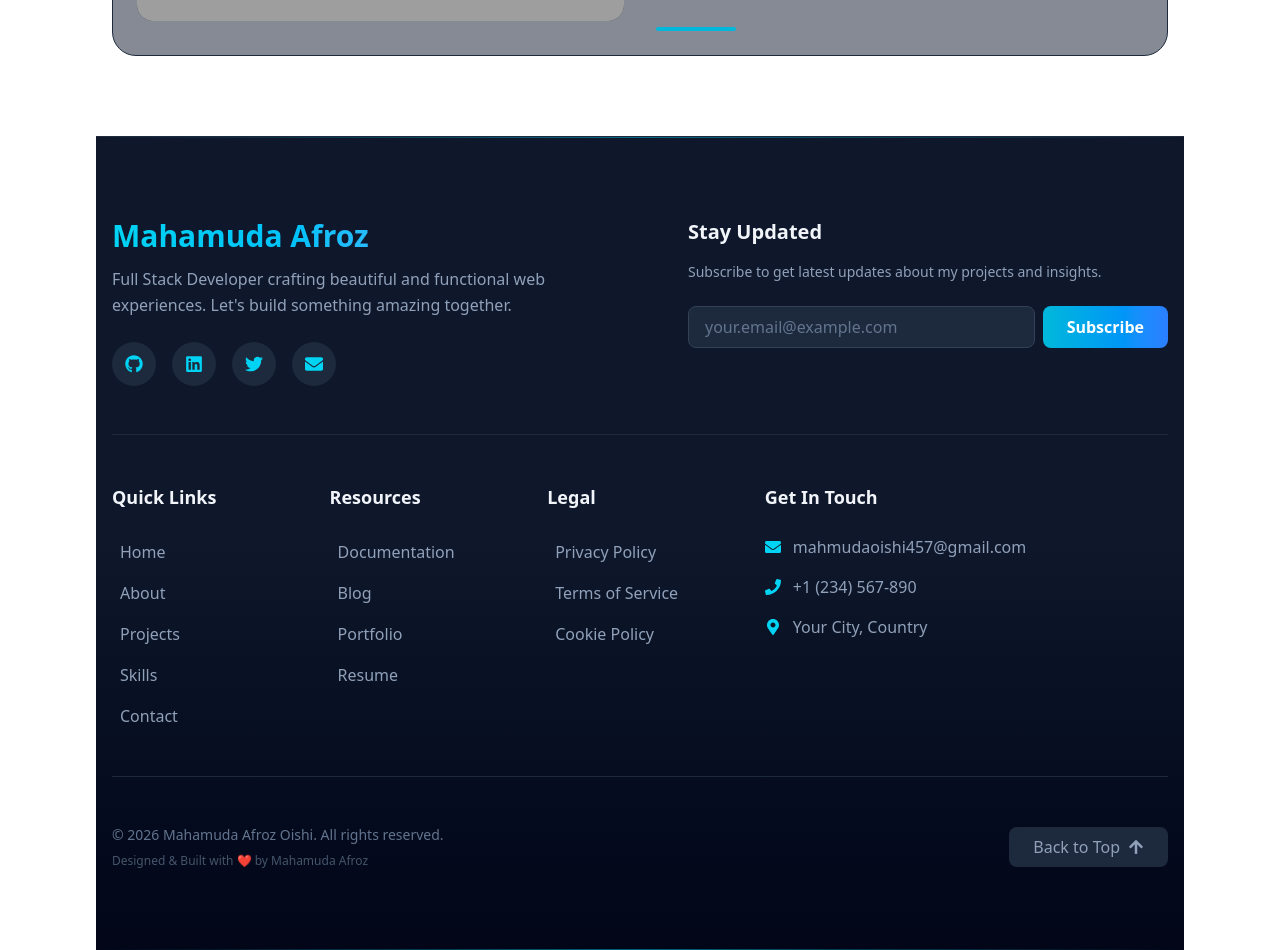
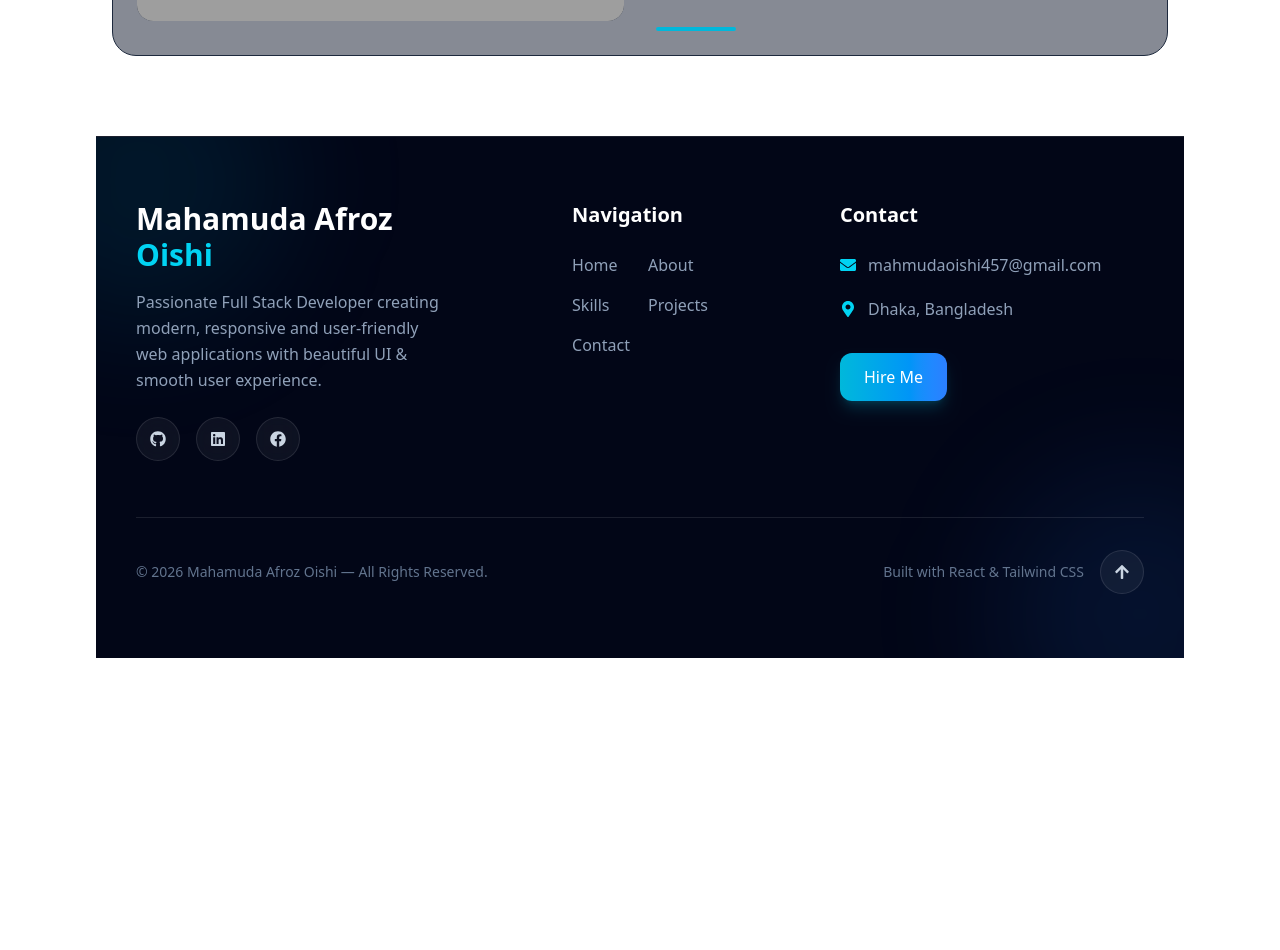
Before and after one commit to Oishi106/portfolio, a React (Vite) app: page / in a window 1280 px wide. Shown: the part 4700-5650 px from the top of the page. After the commit the page ends 5358 px from the top, so only its background shows below. Built offline with nearby package versions, Linux system fonts and the light colour scheme; grey boxes are pictures that could not be loaded.

Commit message:
updated footer

```diff
--- a/src/Components/Footer.jsx
+++ b/src/Components/Footer.jsx
@@ -1,270 +1,184 @@
-import React, { useState } from 'react';
-import { motion } from 'framer-motion';
-import { FaGithub, FaLinkedin, FaTwitter, FaEnvelope, FaArrowUp, FaPhone, FaMapMarkerAlt } from 'react-icons/fa';
+import React from "react";
+import { motion } from "framer-motion";
+import {
+  FaGithub,
+  FaLinkedin,
+  FaFacebook,
+  FaArrowUp,
+  FaEnvelope,
+  FaMapMarkerAlt,
+} from "react-icons/fa";
 
 const Footer = () => {
-  const [email, setEmail] = useState('');
-  const [subscribed, setSubscribed] = useState(false);
-
-  const handleSubscribe = (e) => {
-    e.preventDefault();
-    if (email) {
-      setSubscribed(true);
-      setEmail('');
-      setTimeout(() => setSubscribed(false), 3000);
-    }
-  };
-
-  const scrollToTop = () => {
-    window.scrollTo({ top: 0, behavior: 'smooth' });
-  };
+  const currentYear = new Date().getFullYear();
 
   const socialLinks = [
-    { icon: FaGithub, href: 'https://github.com/Oishi106', label: 'GitHub', color: 'hover:text-white' },
-    { icon: FaLinkedin, href: 'https://www.linkedin.com/in/mahmuda-afroz-/', label: 'LinkedIn', color: 'hover:text-blue-400' },
-    { icon: FaTwitter, href: '#', label: 'Twitter', color: 'hover:text-sky-400' },
-    { icon: FaEnvelope, href: 'mailto:mahmudaoishi457@gmail.com', label: 'Email', color: 'hover:text-red-400' }
+    {
+      icon: FaGithub,
+      link: "https://github.com/Oishi106",
+    },
+    {
+      icon: FaLinkedin,
+      link: "https://www.linkedin.com/in/mahmuda-afroz-/",
+    },
+    {
+      icon: FaFacebook,
+      link: "https://facebook.com",
+    },
   ];
 
-  const quickLinks = ['Home', 'About', 'Projects', 'Skills', 'Contact'];
-  const resources = ['Documentation', 'Blog', 'Portfolio', 'Resume'];
-  const legal = ['Privacy Policy', 'Terms of Service', 'Cookie Policy'];
+  const navLinks = [
+    { name: "Home", href: "#home" },
+    { name: "About", href: "#about" },
+    { name: "Skills", href: "#skills" },
+    { name: "Projects", href: "#projects" },
+    { name: "Contact", href: "#contact" },
+  ];
 
-  const containerVariants = {
-    hidden: { opacity: 0 },
-    visible: {
-      opacity: 1,
-      transition: { staggerChildren: 0.1, delayChildren: 0.2 }
-    }
-  };
-
-  const itemVariants = {
-    hidden: { opacity: 0, y: 20 },
-    visible: { opacity: 1, y: 0, transition: { duration: 0.5 } }
+  const scrollTop = () => {
+    window.scrollTo({
+      top: 0,
+      behavior: "smooth",
+    });
   };
 
   return (
-    <motion.footer
-      initial={{ opacity: 0 }}
-      whileInView={{ opacity: 1 }}
-      viewport={{ once: false }}
-      transition={{ duration: 0.6 }}
-      className="w-full bg-gradient-to-b from-slate-900 via-slate-900 to-slate-950 border-t border-slate-800 text-slate-300"
+    <footer className="relative overflow-hidden bg-[#020617] border-t border-white/10">
+      {/* Background Glow */}
+      <div className="absolute top-0 left-0 w-full h-full">
+        <div className="absolute w-72 h-72 bg-cyan-500/10 blur-3xl rounded-full top-[-100px] left-[-100px]" />
+        <div className="absolute w-72 h-72 bg-blue-500/10 blur-3xl rounded-full bottom-[-100px] right-[-100px]" />
+      </div>
+
+      <div className="relative max-w-7xl mx-auto px-6 lg:px-10 py-16">
+        {/* Top Section */}
+        <div className="grid lg:grid-cols-3 gap-12 pb-14 border-b border-white/10">
+
+          {/* Brand */}
+          <motion.div
+            initial={{ opacity: 0, y: 30 }}
+            whileInView={{ opacity: 1, y: 0 }}
+            transition={{ duration: 0.5 }}
           >
-      {/* Top Decorative Line */}
-      <div className="h-px bg-gradient-to-r from-transparent via-cyan-500/50 to-transparent"></div>
+            <h2 className="text-3xl font-bold text-white mb-4">
+              Mahamuda Afroz <span className="text-cyan-400">Oishi</span>
+            </h2>
 
-      {/* Main Footer Content */}
-      <div className="w-full px-4">
-        <div className="max-w-7xl mx-auto py-16 lg:py-20">
+            <p className="text-slate-400 leading-relaxed mb-6">
+              Passionate Full Stack Developer creating modern, responsive and
+              user-friendly web applications with beautiful UI & smooth user
+              experience.
+            </p>
 
-          {/* Top Section: Branding & Newsletter */}
-          <motion.div
-            variants={containerVariants}
-            initial="hidden"
-            whileInView="visible"
-            viewport={{ once: false }}
-            className="grid grid-cols-1 md:grid-cols-2 gap-12 mb-12 pb-12 border-b border-slate-800"
-          >
-            {/* Brand Section */}
-            <motion.div variants={itemVariants}>
-              <h2 className="text-3xl font-bold bg-gradient-to-r from-cyan-400 to-blue-400 bg-clip-text text-transparent mb-3">
-                Mahamuda Afroz
-              </h2>
-              <p className="text-slate-400 mb-6 leading-relaxed">
-                Full Stack Developer crafting beautiful and functional web experiences. Let's build something amazing together.
-              </p>
-              <div className="flex gap-4">
-                {socialLinks.map((social, index) => {
+            {/* Social Icons */}
+            <div className="flex items-center gap-4">
+              {socialLinks.map((social, i) => {
                 const Icon = social.icon;
+
                 return (
                   <motion.a
-                      key={index}
-                      href={social.href}
+                    key={i}
+                    href={social.link}
                     target="_blank"
-                      rel="noopener noreferrer"
-                      whileHover={{ y: -5, scale: 1.15 }}
-                      whileTap={{ scale: 0.95 }}
-                      className={`w-11 h-11 rounded-full bg-slate-800 hover:bg-cyan-500/20 flex items-center justify-center text-cyan-400 transition-all duration-300 ${social.color}`}
-                      title={social.label}
+                    rel="noreferrer"
+                    whileHover={{ y: -5 }}
+                    className="w-11 h-11 rounded-full border border-white/10 bg-white/5 backdrop-blur-md flex items-center justify-center text-slate-300 hover:text-cyan-400 hover:border-cyan-400 transition-all duration-300"
                   >
-                      <Icon className="text-lg" />
+                    <Icon />
                   </motion.a>
                 );
               })}
             </div>
           </motion.div>
 
-            {/* Newsletter Section */}
-            <motion.div variants={itemVariants} className="md:pl-6">
-              <h3 className="text-xl font-bold text-slate-100 mb-4">Stay Updated</h3>
-              <p className="text-slate-400 text-sm mb-6">Subscribe to get latest updates about my projects and insights.</p>
-              <form onSubmit={handleSubscribe} className="flex flex-col gap-3">
-                <div className="flex gap-2">
-                  <input
-                    type="email"
-                    placeholder="your.email@example.com"
-                    value={email}
-                    onChange={(e) => setEmail(e.target.value)}
-                    className="flex-1 px-4 py-2 bg-slate-800 border border-slate-700 rounded-lg text-slate-100 placeholder-slate-500 focus:outline-none focus:border-cyan-500 focus:ring-1 focus:ring-cyan-500 transition-all"
-                    required
-                  />
-                  <motion.button
+          {/* Navigation */}
+          <motion.div
+            initial={{ opacity: 0, y: 30 }}
+            whileInView={{ opacity: 1, y: 0 }}
+            transition={{ duration: 0.6 }}
+            className="lg:mx-auto"
+          >
+            <h3 className="text-xl font-semibold text-white mb-6">
+              Navigation
+            </h3>
+
+            <div className="grid grid-cols-2 gap-4">
+              {navLinks.map((item, i) => (
+                <a
+                  key={i}
+                  href={item.href}
+                  className="text-slate-400 hover:text-cyan-400 transition-all duration-300 hover:translate-x-1"
+                >
+                  {item.name}
+                </a>
+              ))}
+            </div>
+          </motion.div>
+
+          {/* Contact */}
+          <motion.div
+            initial={{ opacity: 0, y: 30 }}
+            whileInView={{ opacity: 1, y: 0 }}
+            transition={{ duration: 0.7 }}
+          >
+            <h3 className="text-xl font-semibold text-white mb-6">
+              Contact
+            </h3>
+
+            <div className="space-y-5">
+              <div className="flex items-start gap-3">
+                <FaEnvelope className="text-cyan-400 mt-1" />
+                <a
+                  href="mailto:mahmudaoishi457@gmail.com"
+                  className="text-slate-400 hover:text-cyan-400 transition-all"
+                >
+                  mahmudaoishi457@gmail.com
+                </a>
+              </div>
+
+              <div className="flex items-start gap-3">
+                <FaMapMarkerAlt className="text-cyan-400 mt-1" />
+                <p className="text-slate-400">
+                  Dhaka, Bangladesh
+                </p>
+              </div>
+            </div>
+
+            {/* Hire Button */}
+            <motion.a
               whileHover={{ scale: 1.05 }}
               whileTap={{ scale: 0.95 }}
-                    type="submit"
-                    className="px-6 py-2 bg-gradient-to-r from-cyan-500 to-blue-500 hover:from-cyan-600 hover:to-blue-600 text-white font-semibold rounded-lg transition-all"
+              href="#contact"
+              className="inline-block mt-8 px-6 py-3 rounded-xl bg-gradient-to-r from-cyan-500 to-blue-500 text-white font-medium shadow-lg shadow-cyan-500/20 hover:shadow-cyan-500/40 transition-all duration-300"
             >
-                    Subscribe
-                  </motion.button>
+              Hire Me
+            </motion.a>
+          </motion.div>
         </div>
-                {subscribed && (
-                  <motion.p
-                    initial={{ opacity: 0, y: -10 }}
-                    animate={{ opacity: 1, y: 0 }}
-                    className="text-green-400 text-sm"
-                  >
-                    ✓ Thanks for subscribing!
-                  </motion.p>
-                )}
-              </form>
-            </motion.div>
-          </motion.div>
 
-          {/* Middle Section: Links & Contact */}
-          <motion.div className="grid grid-cols-1 md:grid-cols-5 gap-8 mb-12 pb-12 border-b border-slate-800">
+        {/* Bottom */}
+        <div className="pt-8 flex flex-col md:flex-row items-center justify-between gap-5">
+          <div className="text-slate-500 text-sm text-center md:text-left">
+            © {currentYear} Mahamuda Afroz Oishi — All Rights Reserved.
+          </div>
 
-            {/* Quick Links */}
-            <motion.div
-              variants={itemVariants}
-              initial="hidden"
-              whileInView="visible"
-              viewport={{ once: false }}
-            >
-              <h4 className="text-lg font-semibold text-slate-100 mb-6">Quick Links</h4>
-              <ul className="space-y-3">
-                {quickLinks.map((link, index) => (
-                  <li key={index}>
-                    <motion.a
-                      href={`#${link.toLowerCase()}`}
-                      whileHover={{ x: 4 }}
-                      className="text-slate-400 hover:text-cyan-400 transition-colors duration-300 inline-flex items-center group"
-                    >
-                      <span className="inline-block w-0 h-0.5 bg-cyan-400 mr-2 group-hover:w-2 transition-all duration-300"></span>
-                      {link}
-                    </motion.a>
-                  </li>
-                ))}
-              </ul>
-            </motion.div>
-
-            {/* Resources */}
-            <motion.div
-              variants={itemVariants}
-              initial="hidden"
-              whileInView="visible"
-              viewport={{ once: false }}
-            >
-              <h4 className="text-lg font-semibold text-slate-100 mb-6">Resources</h4>
-              <ul className="space-y-3">
-                {resources.map((link, index) => (
-                  <li key={index}>
-                    <motion.a
-                      href="#"
-                      whileHover={{ x: 4 }}
-                      className="text-slate-400 hover:text-cyan-400 transition-colors duration-300 inline-flex items-center group"
-                    >
-                      <span className="inline-block w-0 h-0.5 bg-cyan-400 mr-2 group-hover:w-2 transition-all duration-300"></span>
-                      {link}
-                    </motion.a>
-                  </li>
-                ))}
-              </ul>
-            </motion.div>
-
-            {/* Legal */}
-            <motion.div
-              variants={itemVariants}
-              initial="hidden"
-              whileInView="visible"
-              viewport={{ once: false }}
-            >
-              <h4 className="text-lg font-semibold text-slate-100 mb-6">Legal</h4>
-              <ul className="space-y-3">
-                {legal.map((link, index) => (
-                  <li key={index}>
-                    <motion.a
-                      href="#"
-                      whileHover={{ x: 4 }}
-                      className="text-slate-400 hover:text-cyan-400 transition-colors duration-300 inline-flex items-center group"
-                    >
-                      <span className="inline-block w-0 h-0.5 bg-cyan-400 mr-2 group-hover:w-2 transition-all duration-300"></span>
-                      {link}
-                    </motion.a>
-                  </li>
-                ))}
-              </ul>
-            </motion.div>
-
-            {/* Contact Info */}
-            <motion.div
-              variants={itemVariants}
-              initial="hidden"
-              whileInView="visible"
-              viewport={{ once: false }}
-              className="md:col-span-2"
-            >
-              <h4 className="text-lg font-semibold text-slate-100 mb-6">Get In Touch</h4>
-              <ul className="space-y-4">
-                <li className="flex items-start gap-3">
-                  <FaEnvelope className="text-cyan-400 mt-1 flex-shrink-0 text-base" />
-                  <a href="mailto:mahmudaoishi457@gmail.com" className="text-slate-400 hover:text-cyan-400 transition-colors break-all">
-                    mahmudaoishi457@gmail.com
-                  </a>
-                </li>
-                <li className="flex items-start gap-3">
-                  <FaPhone className="text-cyan-400 mt-1 flex-shrink-0 text-base" />
-                  <a href="tel:+1234567890" className="text-slate-400 hover:text-cyan-400 transition-colors">
-                    +1 (234) 567-890
-                  </a>
-                </li>
-                <li className="flex items-start gap-3">
-                  <FaMapMarkerAlt className="text-cyan-400 mt-1 flex-shrink-0 text-base" />
-                  <span className="text-slate-400">Your City, Country</span>
-                </li>
-              </ul>
-            </motion.div>
-          </motion.div>
-
-          {/* Bottom Section: Copyright & Scroll Top */}
-          <div className="flex flex-col md:flex-row justify-between items-center gap-6">
-            <motion.div
-              initial={{ opacity: 0 }}
-              whileInView={{ opacity: 1 }}
-              viewport={{ once: false }}
-              transition={{ delay: 0.3 }}
-              className="text-center md:text-left text-slate-500 text-sm"
-            >
-              <p>&copy; {new Date().getFullYear()} Mahamuda Afroz Oishi. All rights reserved.</p>
-              <p className="text-xs text-slate-600 mt-2">Designed & Built with <span className="text-red-400">❤</span> by Mahamuda Afroz</p>
-            </motion.div>
+          <div className="flex items-center gap-4">
+            <p className="text-slate-500 text-sm">
+              Built with React & Tailwind CSS
+            </p>
 
             <motion.button
-              onClick={scrollToTop}
-              whileHover={{ y: -3, scale: 1.1 }}
-              whileTap={{ scale: 0.95 }}
-              className="flex items-center gap-2 px-6 py-2 bg-slate-800 hover:bg-cyan-500/20 rounded-lg text-slate-400 hover:text-cyan-400 transition-all duration-300 group"
+              onClick={scrollTop}
+              whileHover={{ y: -3 }}
+              whileTap={{ scale: 0.9 }}
+              className="w-11 h-11 rounded-full bg-white/5 border border-white/10 flex items-center justify-center text-slate-300 hover:text-cyan-400 hover:border-cyan-400 transition-all duration-300"
             >
-              Back to Top
-              <FaArrowUp className="group-hover:-translate-y-1 transition-transform" />
+              <FaArrowUp />
             </motion.button>
           </div>
         </div>
       </div>
-
-      {/* Bottom Decorative Line */}
-      <div className="h-px bg-gradient-to-r from-transparent via-cyan-500/50 to-transparent"></div>
-    </motion.footer>
+    </footer>
   );
 };
 
```
Lines whose indentation alone changed are shown as unchanged.
